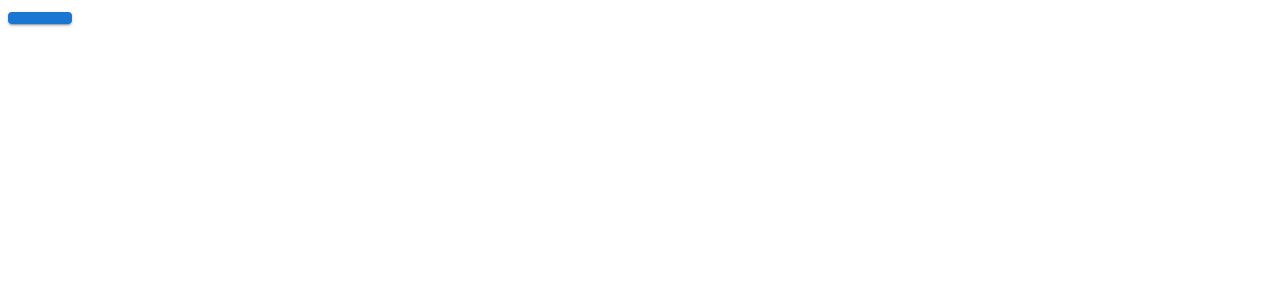
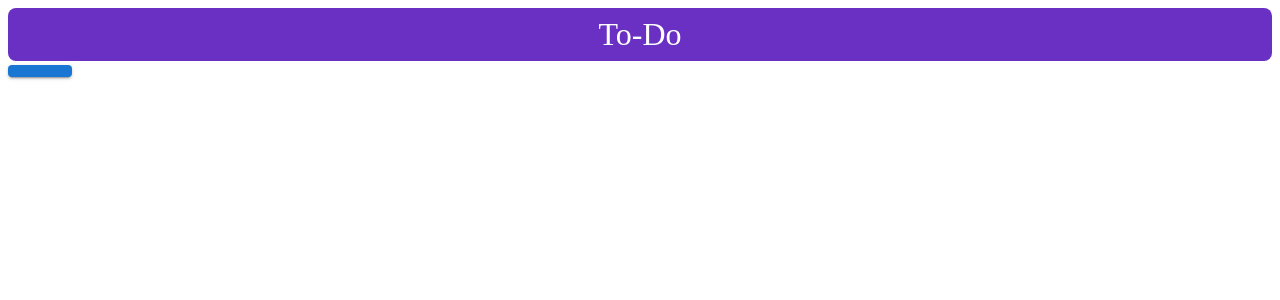
Before and after one commit to RyanvanToorn/to-do-app, a React (Vite) app: page / in a window 1280 px wide. Shown: the top 300 px of the page. Built offline with nearby package versions, Linux system fonts and the light colour scheme.

Commit message:
Further learnings documentation, Title testing and styling

```diff
--- a/src/App.tsx
+++ b/src/App.tsx
@@ -1,9 +1,11 @@
 import Button from "@components/Button";
+import Title from "@components/Title";
 
 function App() {
   return (
     <div>
-      <Button iconColor="" />
+      <Title text="To-Do" />
+      <Button />
     </div>
   );
 }
--- a/src/components/Title/Title.module.css
+++ b/src/components/Title/Title.module.css
@@ -1,7 +1,13 @@
 .Title {
-  display: block;
+  display: flex;
+  flex-direction: row;
+  justify-content: center;
+  padding: var(--space-s) var(--space-m);
+  background-color: var(--color-9);
+  border-radius: var(--space-s);
 }
 
 .Label {
   font-size: var(--font-size-h2);
+  color: white;
 }
--- a/src/components/Title/Title.tsx
+++ b/src/components/Title/Title.tsx
@@ -2,12 +2,12 @@ import React from "react";
 import type { TitleProps } from "./Title.types";
 import TitleStyles from "./Title.module.css";
 
-const Title: React.FC<TitleProps> = ({ title = "To-Do", isVisible = true, extendedClass = "", inlineStyles = {} }) => {
+const Title: React.FC<TitleProps> = ({ text = "To-Do", isVisible = true, extendedClass = "", inlineStyles = {} }) => {
   if (!isVisible) return null;
 
   return (
     <div className={`${TitleStyles.Title} title-wrapper ${extendedClass}`} style={inlineStyles}>
-      <label className={`${TitleStyles.Label} title-label`}>{title}</label>
+      <label className={`${TitleStyles.Label} title-label`}>{text}</label>
     </div>
   );
 };
--- a/src/components/Title/Title.types.ts
+++ b/src/components/Title/Title.types.ts
@@ -1,8 +1,8 @@
 import type { CSSProperties } from "react";
 
 export interface TitleProps {
-  title: string;
-  isVisible: boolean;
-  extendedClass: string;
+  text: string;
+  isVisible?: boolean;
+  extendedClass?: string;
   inlineStyles?: CSSProperties;
 }
```
Also changed, not shown: 1 other file (tests, documents, lock files or other folders).
